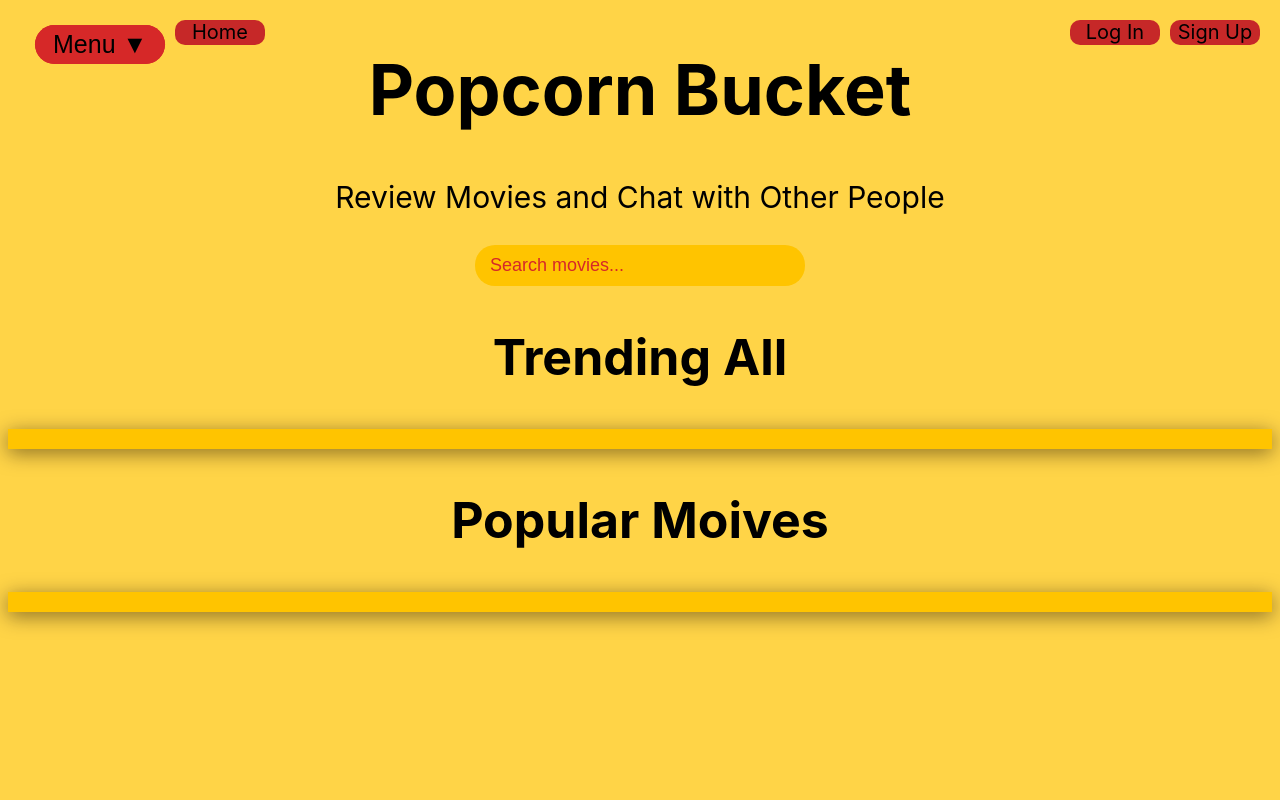
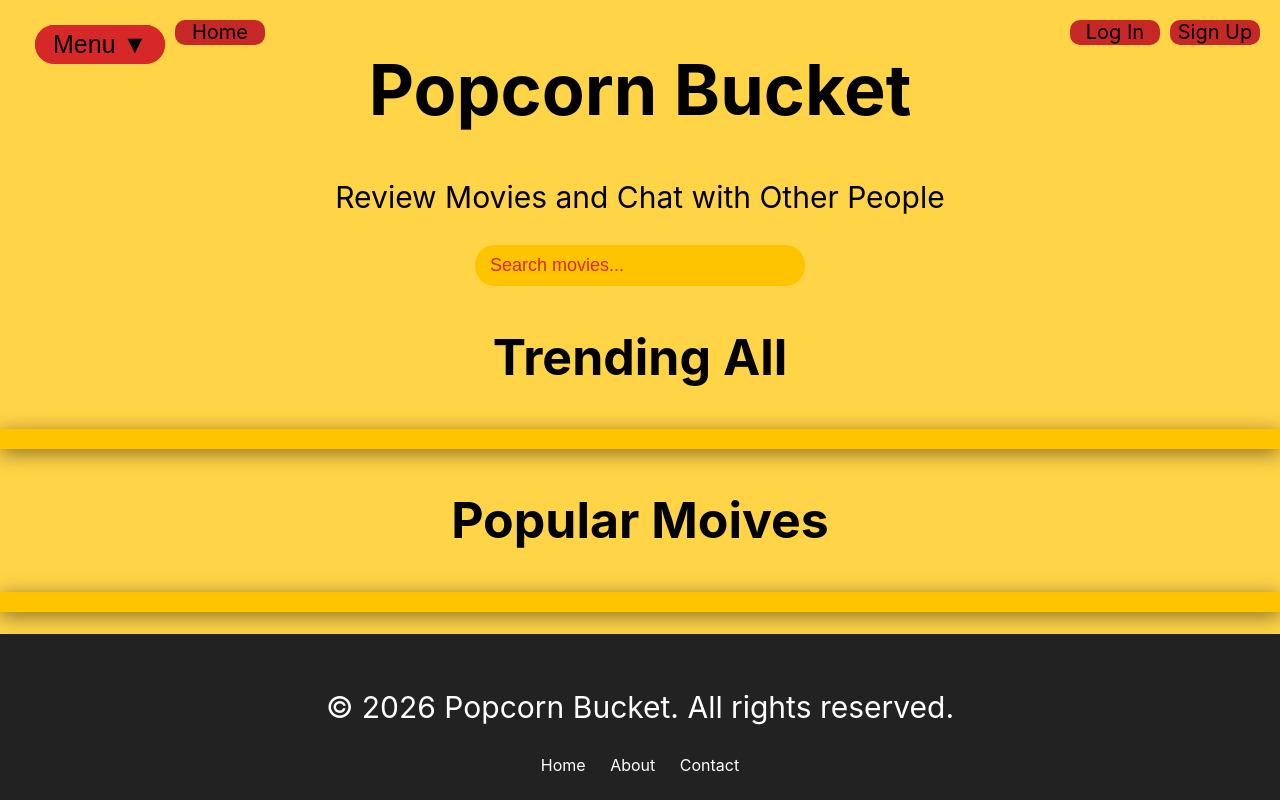
Before and after one commit to spcherla123/PopcornBucket, a plain HTML site: page Public/HTML/PopcornBucket.html in a window 1280 px wide. Drawn offline with Linux system fonts and the light colour scheme; no server answers.

Commit message:
minor changes
- Footer test

```diff
--- a/Public/CSS/Styles.css
+++ b/Public/CSS/Styles.css
@@ -259,4 +259,36 @@ body {
   margin: 0;
   font-family: sans-serif;
 }
+
+html, body {
+    margin: 0;
+    min-height: 100%;
+}
+
+body {
+    min-height: 100vh;
+    display: flex;
+    flex-direction: column;
+}
+
+main {
+    flex: 1;
+}
+
+.footer {
+    background-color: #222;
+    color: white;
+    padding: 25px;
+    text-align: center;
+    width: 100%;
+    box-sizing: border-box;
+    margin-top: auto;
+}
+
+.footer a {
+    color: white;
+    text-decoration: none;
+    margin: 0 10px;
+}
+
 /* ...[Daniel] */
--- a/Public/HTML/PopcornBucket.html
+++ b/Public/HTML/PopcornBucket.html
@@ -9,6 +9,7 @@
 </head>
 
 <body>
+    <main>
         <h1 style="text-align: center;">Popcorn Bucket</h1>
         <p style="text-align: center;">Review Movies and Chat with Other People</p>
 
@@ -52,6 +53,16 @@
                 <a href="Movie Rating.html">Ratings</a>
             </div>
         </div>
+    </main>
+
+    <footer class="footer">
+        <p>© 2026 Popcorn Bucket. All rights reserved.</p>
+        <nav>
+            <a href="index.html">Home</a>
+            <a href="about.html">About</a>
+            <a href="contact.html">Contact</a>
+        </nav>
+    </footer>
 
 <script src="../JavaScript/Javascript.js", type="module"></script>
 
```
Lines whose indentation alone changed are shown as unchanged.
